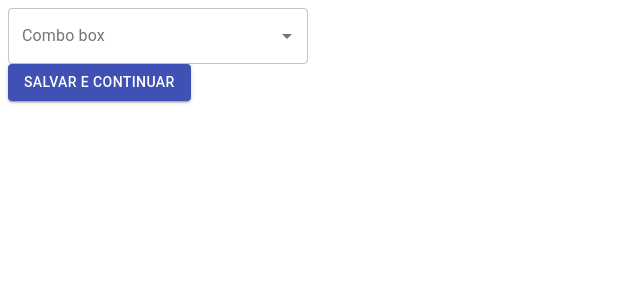
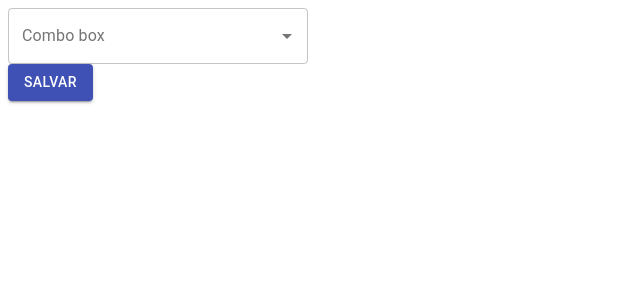
Before and after one commit to ubialimv/forms-autocompleteMUI, a React (Create React App) app: page / in a window 1280 px wide. Shown: the top 300 px of the page, without its empty margins (0-640 px from the left). Built offline with nearby package versions, Linux system fonts and the light colour scheme.

Commit message:
feat(styles): change buttton label

```diff
--- a/src/MyRHFForm.js
+++ b/src/MyRHFForm.js
@@ -17,7 +17,7 @@ const MyRHFForm = () => {
       <form onSubmit={methods.handleSubmit(onSubmit)}>
         <MyFormRHF />
         <Button variant="contained" color="primary" type="submit">
-          SALVAR E CONTINUAR
+          SALVAR
         </Button>
       </form>
     </FormContext>
```
